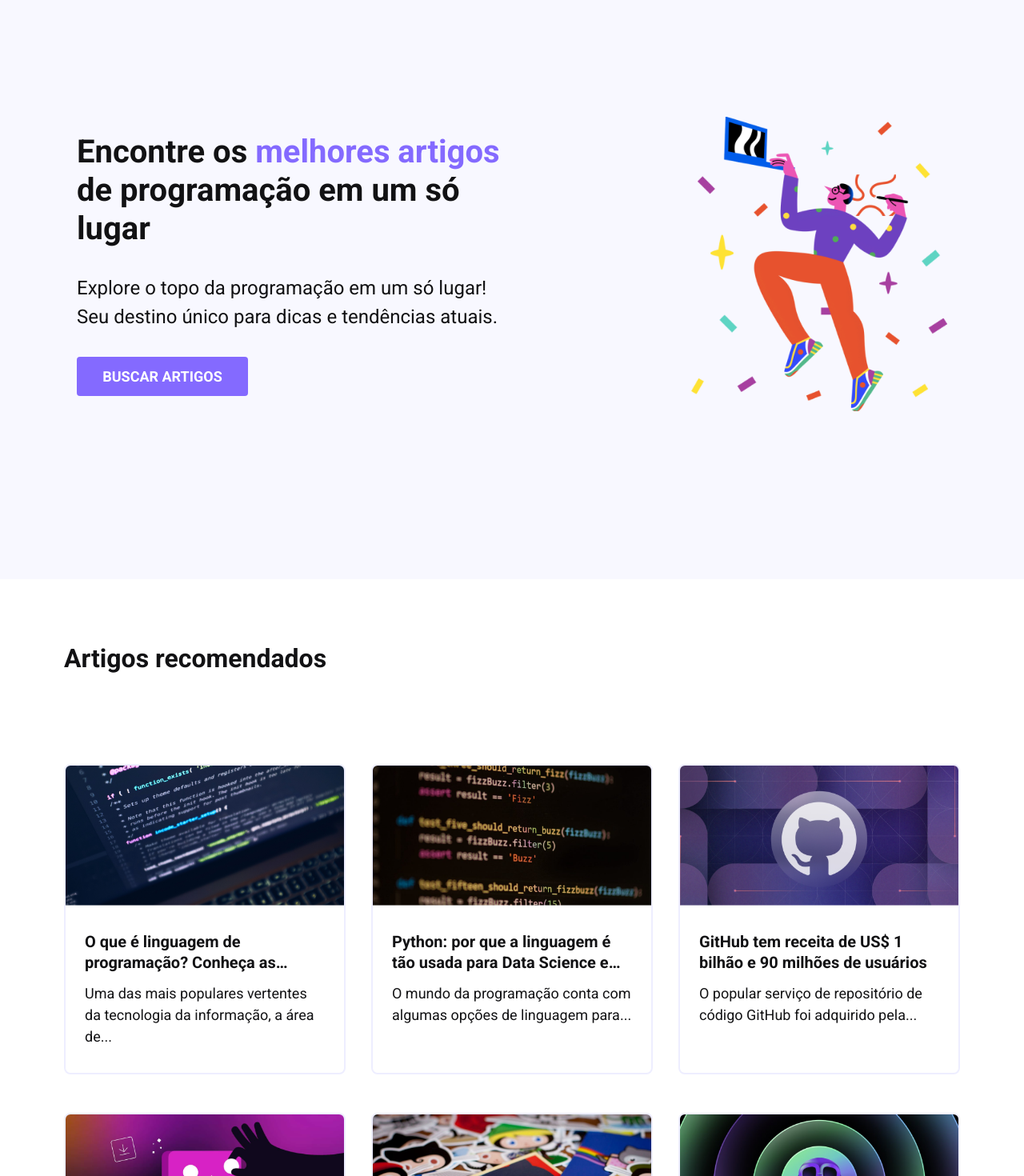
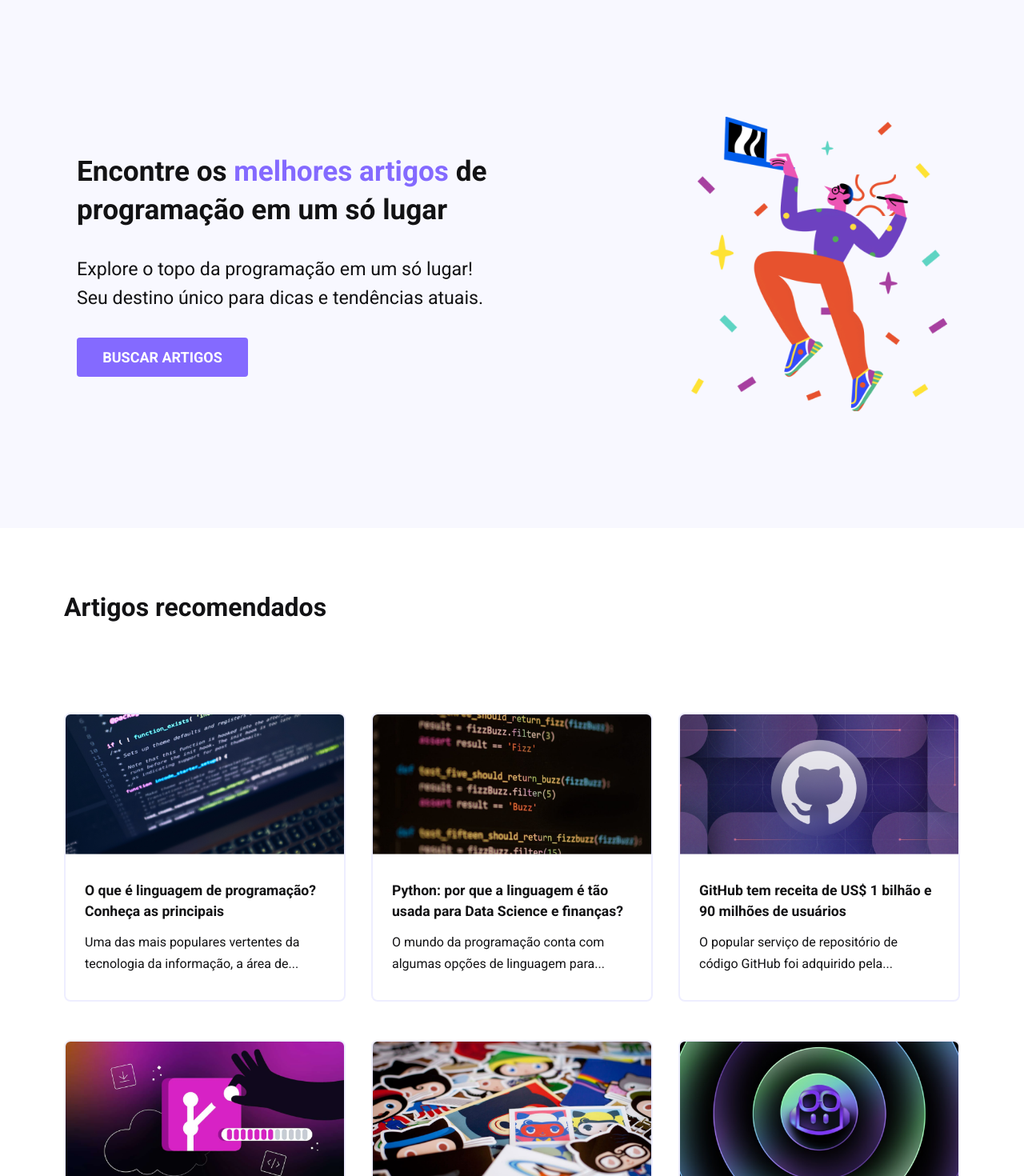
Before and after one commit to digitalcollegebr/desafio, a React (Vite) app: page / in a window 1280 px wide. Shown: the top 1470 px of the page at 80% size. Built offline with nearby package versions, Linux system fonts and the light colour scheme.

Commit message:
Fix: layout fixed, still need to make it responsive

```diff
--- a/src/components/Article/style.css
+++ b/src/components/Article/style.css
@@ -11,12 +11,12 @@
 }
 
 .card-description {
-  padding: 1.5rem 1.125rem;
+  padding: 1.5rem 1rem;
 }
 
 .card-description h3 {
   font-weight: 600;
-  font-size: 1.125rem;
+  font-size: 125rem;
   line-height: 23.4px;
   color: var(--dark);
 
@@ -31,7 +31,7 @@
 
 .card-description p {
   font-weight: 400;
-  font-size: 0.875rem;
+  font-size: 0.585rem;
   line-height: 21px;
   color: var(--dark);
 }
@@ -41,12 +41,13 @@
     padding: 2rem 1.5rem;
   }
   .card-description h3 {
-    font-size: 1.25rem;
+    font-size: 1.1rem;
     line-height: 26px;
   }
   .card-description p {
     font-weight: 400;
-    font-size: 1.125rem;
+    font-size: 1.0rem;
     line-height: 27px;
+    word-wrap: normal;
   }
 }
--- a/src/components/Header/style.css
+++ b/src/components/Header/style.css
@@ -86,7 +86,7 @@ header {
   .header-content {
    flex-direction: row-reverse;
    gap: 235px;
-   padding: 0em 4em 4em 4em;
+   padding: 0em 4em 0em 4em;
   }
   .header-image {
     margin-bottom: 0;
@@ -98,14 +98,14 @@ header {
     align-items: start;
   }
   .header-description h1 {
-    font-size: 2.5rem;
+    font-size: 2.2rem;
     line-height: 48px;
     text-align: left;
     margin-bottom: 2rem;
-    max-width: 581px;
+    max-width: 540px;
   }
   .header-description p {
-    font-size: 1.5rem;
+    font-size: 1.45rem;
     line-height: 36px;
     text-align: left;
     margin-bottom: 2rem;
```
